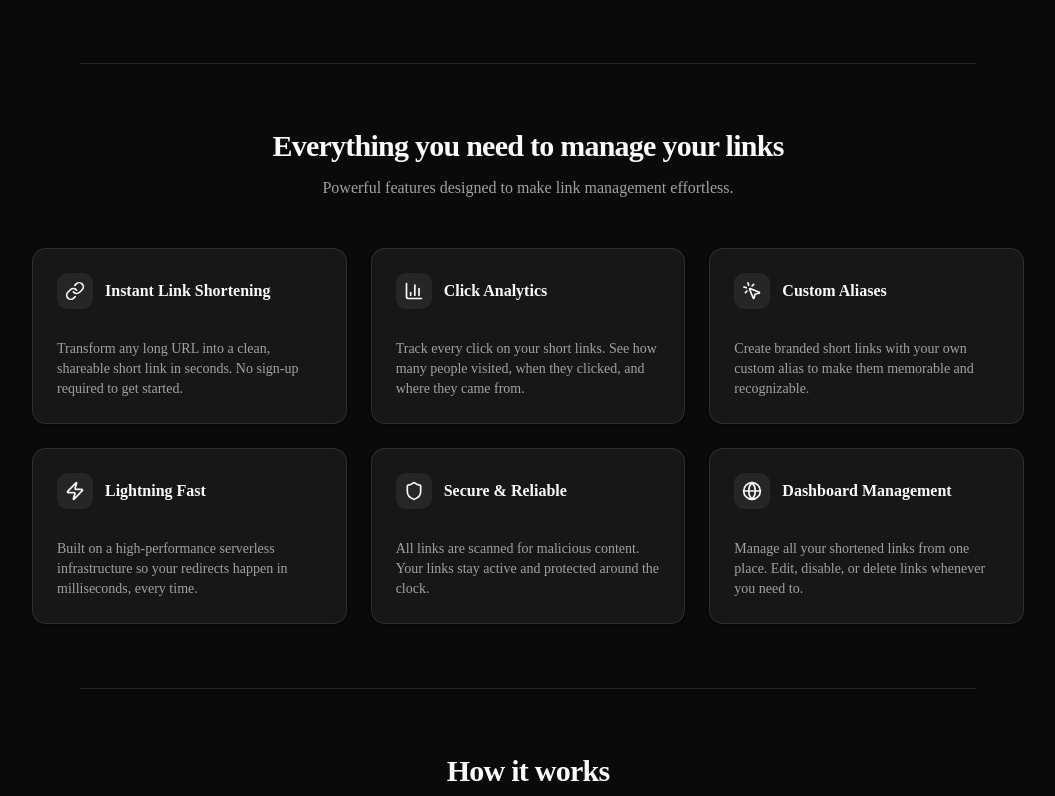
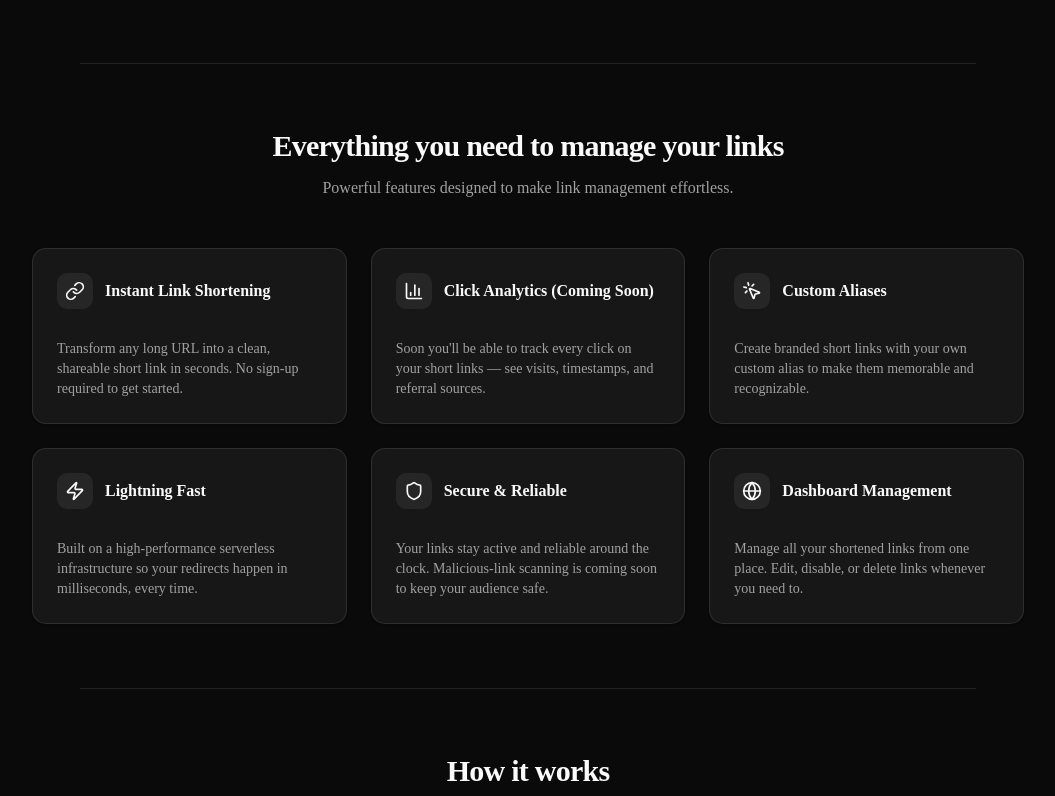
Before and after one commit to danfletcher1/linkshortnerproject, a Next.js app: page / in a window 1280 px wide. Shown: the part 395-1191 px from the top of the page, without its empty margins (112-1167 px from the left). Built offline with nearby package versions, Linux system fonts and the light colour scheme; no server answers.

Commit message:
fix: soften unimplemented feature copy on landing page
Co-authored-by: danfletcher1 <17152951+danfletcher1@users.noreply.github.com>
Agent-Logs-Url: https://github.com/danfletcher1/linkshortnerproject/sessions/bef03098-2b1e-42d8-bb09-b953406443ce

```diff
--- a/app/page.tsx
+++ b/app/page.tsx
@@ -21,9 +21,9 @@ const features = [
   },
   {
     icon: BarChart3,
-    title: "Click Analytics",
+    title: "Click Analytics (Coming Soon)",
     description:
-      "Track every click on your short links. See how many people visited, when they clicked, and where they came from.",
+      "Soon you'll be able to track every click on your short links — see visits, timestamps, and referral sources.",
   },
   {
     icon: MousePointerClick,
@@ -41,7 +41,7 @@ const features = [
     icon: Shield,
     title: "Secure & Reliable",
     description:
-      "All links are scanned for malicious content. Your links stay active and protected around the clock.",
+      "Your links stay active and reliable around the clock. Malicious-link scanning is coming soon to keep your audience safe.",
   },
   {
     icon: Globe,
```
